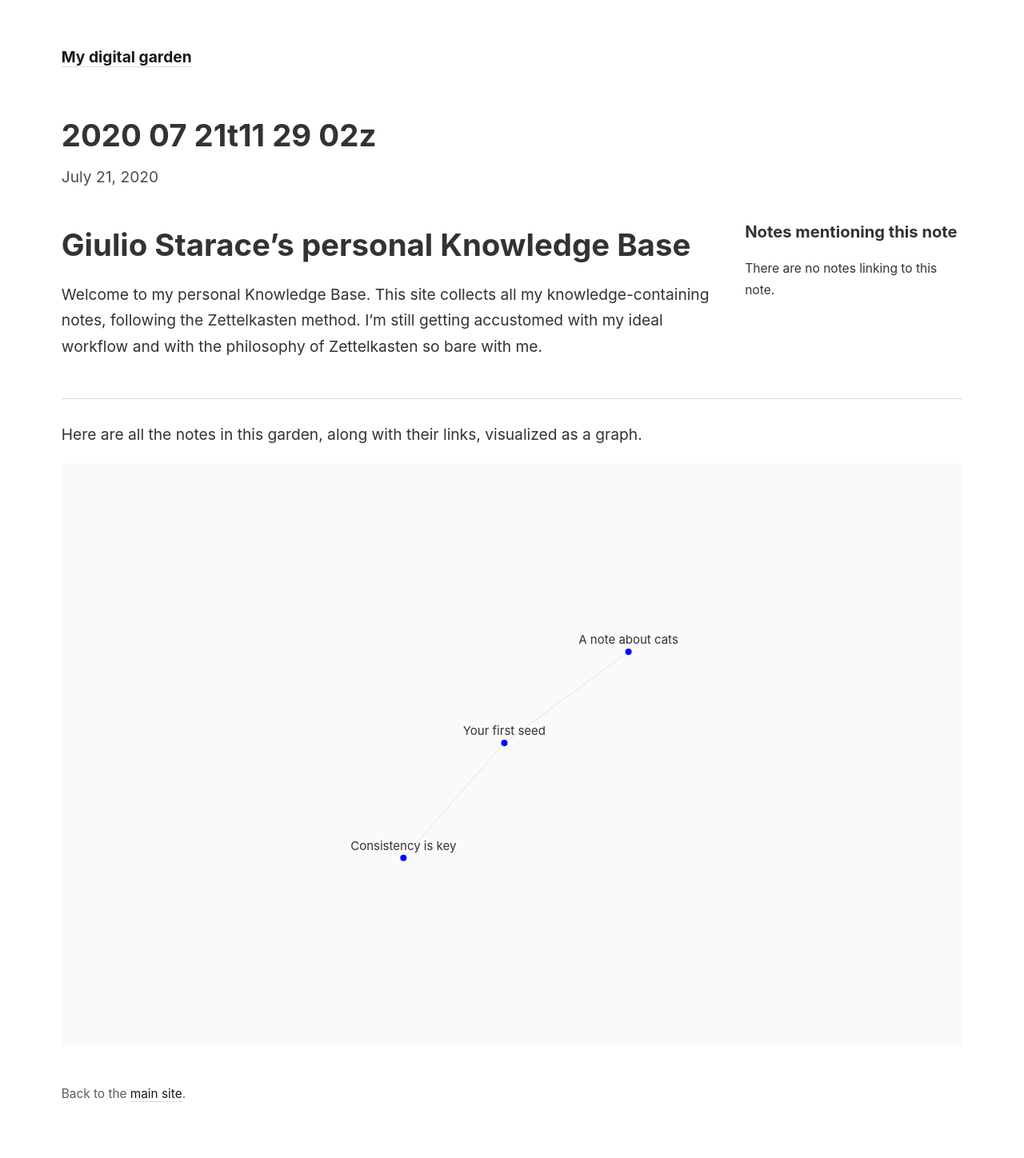
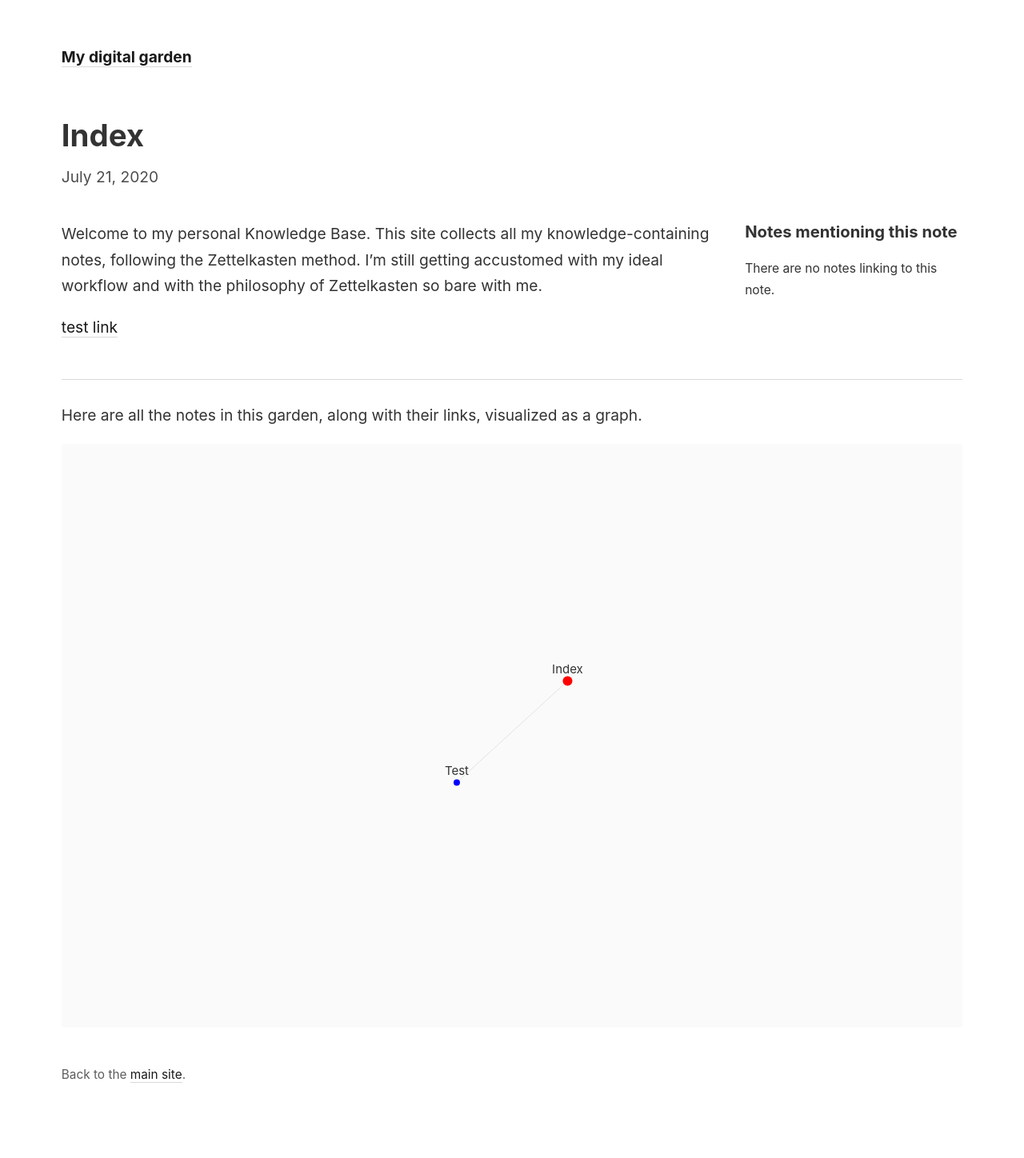
Before and after one commit to thesofakillers/knowledge-base-ui, a Jekyll site: the page built from _notes/2020-07-21T11-29-02Z.md, in a window 1280 px wide. Shown: the whole page at 80% size. Built offline with Jekyll 4.4.1, drawn with Linux system fonts in a browser that asks for light colours; after the commit the page ends 1424 px from its top, so only the background shows below that.

Commit message:
test out notes

```diff
--- a/_includes/notes_graph.json
+++ b/_includes/notes_graph.json
@@ -1 +1 @@
-{"edges":[{"source":"your-first-note","target":"cats"},{"source":"consistency","target":"your-first-note"}],"nodes":[{"id":"cats","path":"/cats","label":"A note about cats"},{"id":"consistency","path":"/consistency","label":"Consistency is key"},{"id":"your-first-note","path":"/your-first-note","label":"Your first seed"}]}
+{"edges":[{"source":"2020-07-21T11-29-02Z","target":"2020-07-25T12-11-26Z"}],"nodes":[{"id":"2020-07-21T11-29-02Z","path":"/2020-07-21T11-29-02Z","label":"Index"},{"id":"2020-07-25T12-11-26Z","path":"/2020-07-25T12-11-26Z","label":"Test"}]}
--- a/_notes/2020-07-21T11-29-02Z.md
+++ b/_notes/2020-07-21T11-29-02Z.md
@@ -1,9 +1,13 @@
 ---
 date: 2020-07-21 11:29:02
+title: Index
+id: 2020-07-21T11-29-02Z
+redirect_from:
+ - /
 ---
-
-# Giulio Starace's personal Knowledge Base
 
 Welcome to my personal Knowledge Base. This site collects all my
 knowledge-containing notes, following the Zettelkasten method. I'm still getting accustomed with my ideal workflow
 and with the philosophy of Zettelkasten so bare with me.
+
+[test link](./2020-07-25T12-11-26Z.md)
```
Also changed, not shown: _notes/2020-07-25T12-11-26Z.md (added, +7 -0 lines).
